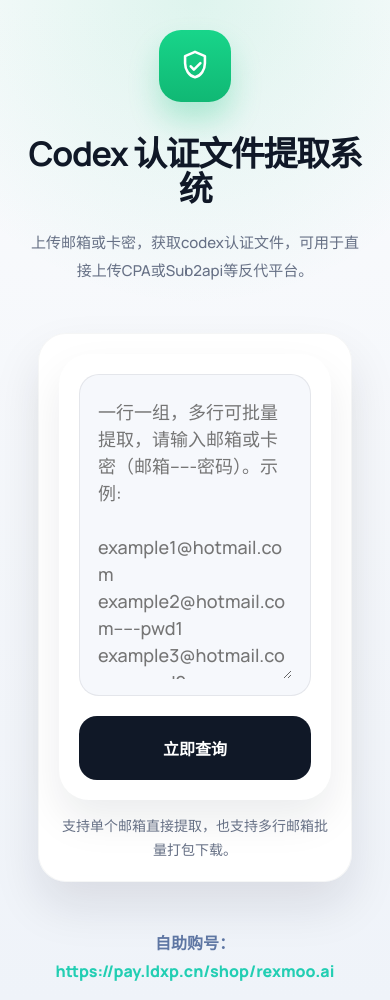
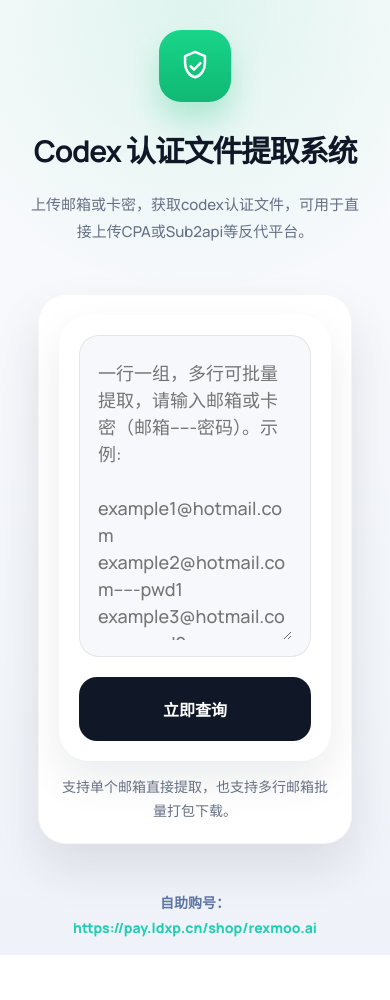
Before and after one commit to OtisChin/CodexAuthJsonFetcher, a website: page public/index.html in a window 390 px wide. After the commit the page ends 955 px from the top, so only its background shows below. Drawn offline with Linux system fonts and the light colour scheme.

Commit message:
调整标题和提示信息的字体大小，以提升视觉效果

```diff
--- a/public/styles.css
+++ b/public/styles.css
@@ -80,7 +80,7 @@ textarea {
 
 .hero-copy h1 {
   margin: 10px 0 0;
-  font-size: clamp(34px, 6vw, 56px);
+  font-size: clamp(30px, 5.5vw, 48px);
   line-height: 1.02;
   letter-spacing: -0.04em;
 }
@@ -240,7 +240,7 @@ textarea:focus {
   justify-content: center;
   gap: 14px;
   margin-top: 2px;
-  font-size: 20px;
+  font-size: 17px;
   font-weight: 800;
 }
 
@@ -365,6 +365,6 @@ textarea:focus {
   .footer-note {
     flex-direction: column;
     gap: 6px;
-    font-size: 16px;
+    font-size: 14px;
   }
 }
```
